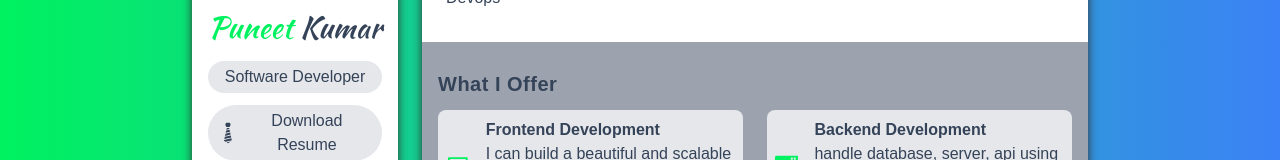
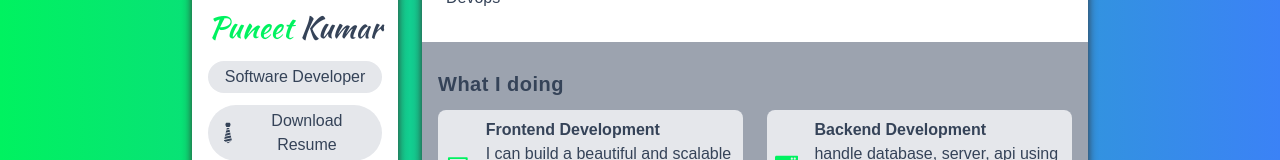
Before and after one commit to PuneetDabral/Portfolio, a Next.js app: page / in a window 1280 px wide. Shown: the part 214-374 px from the top of the page. Built offline with nearby package versions, Linux system fonts and the light colour scheme.

Commit message:
add animation using framer-motion give some cool effect

```diff
--- /dev/null
+++ b/animation.ts
@@ -0,0 +1,41 @@
+export const fadeINUp={
+    initial:{
+      opacity:0,
+      y:60
+    },
+    animate:{
+      opacity:1,
+      y:0
+    }
+  }
+export const stagger={
+    initial:{
+    },
+    animate:{
+     transition:{
+         staggerChildren:0.1
+
+     }
+    }
+  }
+export const routeAnimation={
+    initial:{
+        opacity:0,
+    },
+    animate:{
+        opacity:1,
+     transition:{
+        delay:0.1,
+        duration:0.1
+
+     }
+    },
+    exit:{
+        opacity:0,
+        transation:{
+            delay:0.5,
+            ease:'easeInOut'
+        }
+
+    }
+  }
--- a/components/Bar.tsx
+++ b/components/Bar.tsx
@@ -1,5 +1,6 @@
 import React, { FunctionComponent } from 'react';
 import { Skill } from '../types';
+import { motion } from 'framer-motion';
 
 const Bar:FunctionComponent<{
     data:Skill
@@ -7,14 +8,33 @@ const Bar:FunctionComponent<{
 
   const bar_width = `${level}%`;
 
+  const variants={
+    initial:{
+      width:0
+    },
+    animate:{
+      width:bar_width,
+      transition:{
+        duration:0.4,
+        type:"spring",
+        damping:10,
+        stiffness:100
+      }
+    }
+  }
+
   return (<div className="my-2 text-white bg-gray-300 rounded-full dark:bg-dark-300">
-      <div className="flex items-center px-4 py-1 rounded-full bg-gradient-to-r from-green to-blue-500"
+      <motion.div className="flex items-center px-4 py-1 rounded-full bg-gradient-to-r from-green to-blue-500"
       style={{
           width: bar_width,
-        }}>
+        }}
+        variants={variants}
+        initial='initial'
+        animate='animate'
+        >
       <Icon className="mr-3" />
       {name}
-      </div>
+      </motion.div>
   </div>
   )
 };
--- a/components/ProjectCart.tsx
+++ b/components/ProjectCart.tsx
@@ -4,7 +4,11 @@ import { AiFillGithub, AiFillProject } from 'react-icons/ai';
 import { MdClose } from 'react-icons/md';
 import { IProject } from '../types';
 
+
 import Image from 'next/image';
+import { motion } from 'framer-motion';
+import { stagger } from '../animation';
+import { fadeINUp } from './../animation';
 
 const ProjectCart:FunctionComponent<{
 project:IProject
@@ -25,10 +29,10 @@ project:IProject
 
 
       <div className="absolute top-0 left-0 z-10 grid w-full h-auto p-2 text-black bg-gray-100 gap-x-12 md:grid-cols-2 dark:text-white dark:bg-dark-100">
-          <div>
-          <Image src={image_path} alt={name} width='300' height='150' layout='responsive'/>
+          <motion.div   variants={stagger} initial='initial' animate='animate'>
+       <motion.div variants={fadeINUp}>  <Image src={image_path} alt={name} width='300' height='150' layout='responsive'/> </motion.div>
           {/* <img src={image_path} alt={name} /> */}
-            <div className='flex justify-center my-4 space-x-3'>
+            <motion.div className='flex justify-center my-4 space-x-3' variants={fadeINUp}>
              <a href={github_url} className='flex items-center px-4 py-2 space-x-3 text-lg bg-gray-200 dark:bg-dark-200' >
               <AiFillGithub /><span>Github</span>
              </a>
@@ -36,13 +40,13 @@ project:IProject
              <a href={deployed_url}  className='flex items-center px-4 py-2 space-x-3 text-lg bg-gray-200 dark:bg-dark-200'>
               <AiFillProject /><span>Project</span>
              </a>
-            </div>
-          </div>
+            </motion.div>
+          </motion.div>
 
-      <div>
-          <h2  className='mb-3 text-xl font-medium md:text-xl'>{name}</h2>
-          <h3  className='mb-3 font-medium '>{description}</h3>
-          <div className='flex flex-wrap mt-5 space-x-3 text-sm tracking-wider'>
+      <motion.div variants={stagger} initial='initial' animate='animate'>
+          <motion.h2  variants={fadeINUp} className='mb-3 text-xl font-medium md:text-xl'>{name}</motion.h2>
+          <motion.h3  variants={fadeINUp} className='mb-3 font-medium '>{description}</motion.h3>
+          <motion.div variants={fadeINUp} className='flex flex-wrap mt-5 space-x-3 text-sm tracking-wider'>
               {
                   key_techs.map((tech =><span className='px-2 py-1 my-1 bg-gray-200 rounded-sm dark:bg-dark-200 ' key={tech}>
                    {tech}
@@ -50,9 +54,9 @@ project:IProject
               }
 
 
-          </div>
+          </motion.div>
 
-      </div>
+      </motion.div>
       <button onClick={()=>setShowDetail(false)} className='absolute p-1 bg-gray-200 rounded-full top-3 right-3 focus:outline-none dark:bg-dark-200'>
           <MdClose size={30} />
         </button>
--- a/package.json
+++ b/package.json
@@ -11,6 +11,7 @@
     "@types/node": "^17.0.13",
     "@types/react": "^17.0.38",
     "babel-preset-next": "^1.4.0",
+    "framer-motion": "^3.10.3",
     "next": "12.0.9",
     "next-themes": "0.0.15",
     "react": "17.0.2",
--- a/pages/_app.tsx
+++ b/pages/_app.tsx
@@ -2,9 +2,12 @@ import Navbar from '../components/Navbar';
 import Sidebar from '../components/Sidebar';
 import '../styles/globals.css'
 
+import { AnimatePresence } from 'framer-motion';
+
 import {ThemeProvider} from 'next-themes'
 
-function MyApp({ Component, pageProps }) {
+
+function MyApp({ Component, pageProps,router }) {
   return(
     <ThemeProvider attribute='class'>
   <div className="grid grid-cols-12 gap-6 px-5 lg:px-48 my-14 sm:px-20 md:px-32">
@@ -13,7 +16,9 @@ function MyApp({ Component, pageProps }) {
      </div>
     <div className="flex flex-col col-span-12 overflow-hidden bg-white lg:col-span-9 dark:bg-dark-500 rounded-2xl shadow-custom-light dark:shadow-custom-dark">
        <Navbar />
-        <Component {...pageProps} />
+       <AnimatePresence exitBeforeEnter>
+        <Component {...pageProps} key={router.route} />
+        </AnimatePresence>
     </div>
   </div >
   </ThemeProvider>
--- a/pages/index.tsx
+++ b/pages/index.tsx
@@ -1,28 +1,35 @@
 import React from 'react';
 import ServiceCard from '../components/ServiceCard';
 import {services} from '../data'
+import { motion } from 'framer-motion';
+import { fadeINUp, routeAnimation, stagger } from '../animation';
+
 const index = () => {
   //console.log(services)
   return(
-   <div className="flex flex-col flex-grow px-6 pt-1">
+   <motion.div className="flex flex-col flex-grow px-6 pt-1" variants={routeAnimation} initial='initial'
+    animate='animate' exit='exit'>
     <h5 className="my-3 font-medium"> I am currently pursuing B.Tech Degree(Third Year) in
     Information Technology from Chitkara University. I have love to work in
    Full Stack Web Development and intrest in Devops
     </h5>
 
      <div className="flex-grow p-4 mt-5 bg-gray-400 dark:bg-dark-100"   style={{marginLeft:'-1.5rem',marginRight:'-1.5rem'}}>
-       <h6 className="my-3 text-xl font-bold tracking-wide">What I Offer</h6>
-       <div className="grid gap-6 lg:grid-cols-2">
+       <h6 className="my-3 text-xl font-bold tracking-wide">What I doing</h6>
+
+       <motion.div className="grid gap-6 lg:grid-cols-2"
+       variants={stagger} initial='initial' animate='animate'>
          { services.map(service=>(
-           <div className="bg-gray-200 rounded-lg dark:bg-dark-200 lg:col-span-1">
+           <motion.div variants={fadeINUp}
+           className="bg-gray-200 rounded-lg dark:bg-dark-200 lg:col-span-1">
               <ServiceCard service={service} />
-           </div>
+           </motion.div>
 
           ))}
-       </div>
+       </motion.div>
 
      </div>
-  </div>
+  </motion.div>
   )
 
 };
--- a/pages/projects.tsx
+++ b/pages/projects.tsx
@@ -3,6 +3,8 @@ import ProjectCart from '../components/ProjectCart';
 import { ProjectNavbar } from '../components/ProjectNavbar';
 import { useState } from 'react';
 import { Category } from '../types';
+import { motion } from 'framer-motion';
+import { fadeINUp, routeAnimation, stagger } from '../animation';
 
 
 const Projects = () => {
@@ -19,22 +21,23 @@ const Projects = () => {
   setProject(newArray);
   setActive(category);
   }
-  return <div className='px-5 py-2 overflow-y-scroll' style={{height:'65vh'}}>
+  return <motion.div variants={routeAnimation} initial='initial' animate='animate' exit='exit'
+   className='px-5 py-2 overflow-y-scroll' style={{height:'65vh'}}>
   <ProjectNavbar handlerFilterCategory={handlerFilterCategory} active={active}/>
-      <div className='relative grid grid-cols-12 gap-4 my-3'>
+      <motion.div  variants={stagger} initial='initial' animate='animate'
+       className='relative grid grid-cols-12 gap-4 my-3'>
         {
           projects.map((project) => (
-            <div className='col-span-12 p-2 bg-gray-200 rounded-lg sm:col-span-6 lg:col-span-4 dark:bg-dark-200'>
+            <motion.div  variants={fadeINUp}
+            className='col-span-12 p-2 bg-gray-200 rounded-lg sm:col-span-6 lg:col-span-4 dark:bg-dark-200'>
              <ProjectCart project={project} key={project.name} />
-            </div>
+            </motion.div>
 
 
           ))
         }
-
-
-      </div>
-    </div>
+      </motion.div>
+    </motion.div>
 
 
 
--- a/pages/resume.tsx
+++ b/pages/resume.tsx
@@ -1,13 +1,17 @@
 import React from 'react';
 import Bar from '../components/Bar';
 import { languages, tools } from '../data';
+import { motion } from 'framer-motion';
+import { fadeINUp } from '../animation';
+import { routeAnimation } from './../animation';
 
 const resume = () => {
-  return <div className="px-6 py-4">
+
+  return <motion.div className="px-6 py-4" variants={routeAnimation} initial='initial' animate='animate' exit='exit'>
    {/* educayion &exp */}
    <div className="grid gap-6 md:grid-cols-2">
 
-     <div>
+     <motion.div variants={fadeINUp} initial='initial' animate='animate'>
        <h5 className="my-3 text-2xl font-bold">Education</h5>
        <div>
          <h5 className="my-2 text-xl font-bold">Information Technology</h5>
@@ -15,16 +19,16 @@ const resume = () => {
          <p className="my-3">I am currently pursuing B.Tech Degree(Third Year) in
          Information Technology from Chitkara University</p>
        </div>
-     </div>
+     </motion.div>
 
-     <div>
+     <motion.div variants={fadeINUp} initial='initial' animate='animate'>
        <h5 className="my-3 text-2xl font-bold">Experience</h5>
        {/* <div>
          <h5 className="my-2 text-xl font-bold">making Project in Web Dev</h5>
          <p className="font-semibold">intrest in Devops</p>
          <p className="my-3">Exporing more technologies</p>
        </div> */}
-     </div>
+     </motion.div>
 
 
    </div>
@@ -52,7 +56,7 @@ const resume = () => {
         </div>
       </div>
     </div>
-  </div>;
+  </motion.div>;
 };
 
 export default resume;
```
Also changed, not shown: 1 other file (tests, documents, lock files or other folders).
